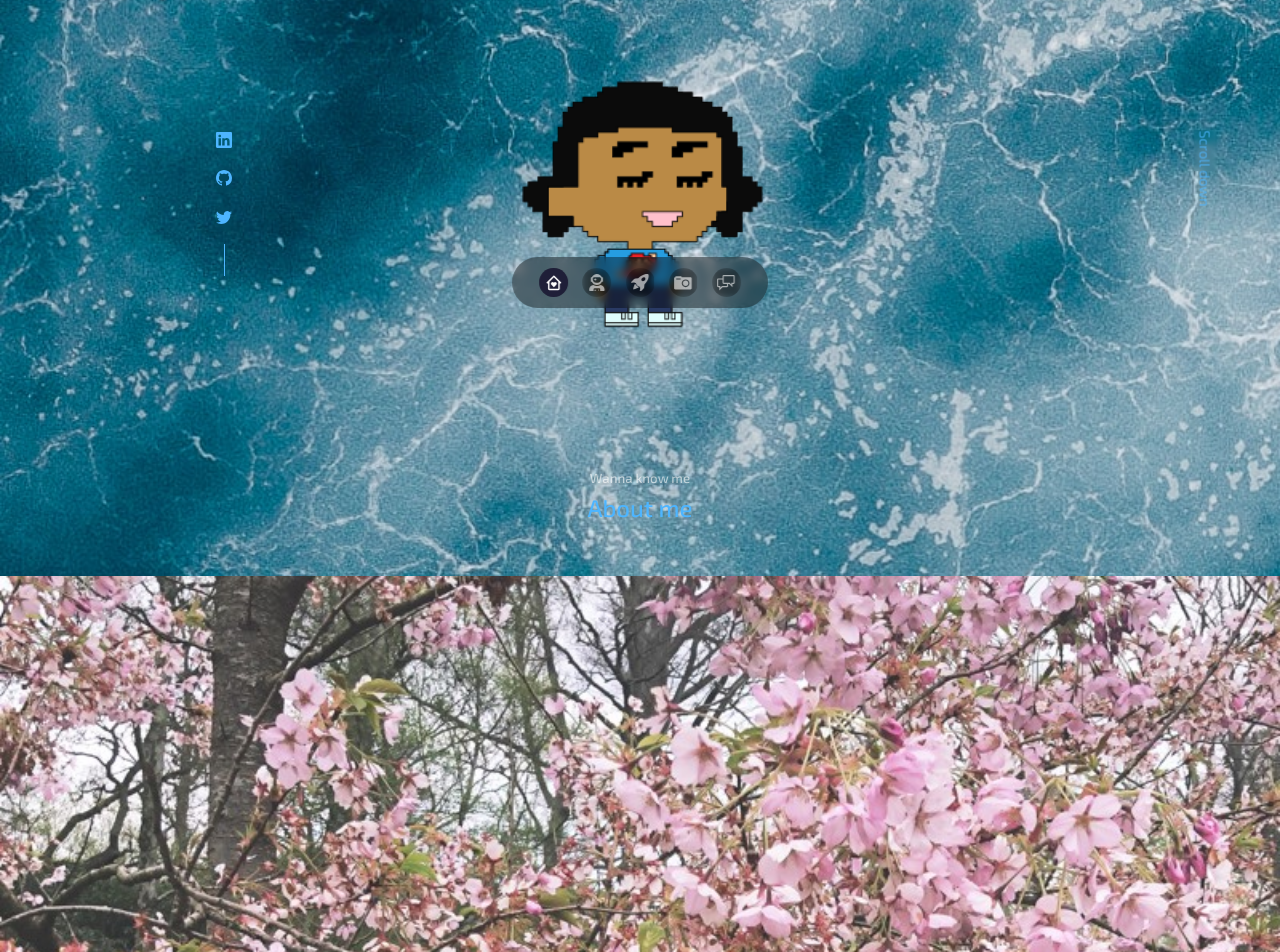
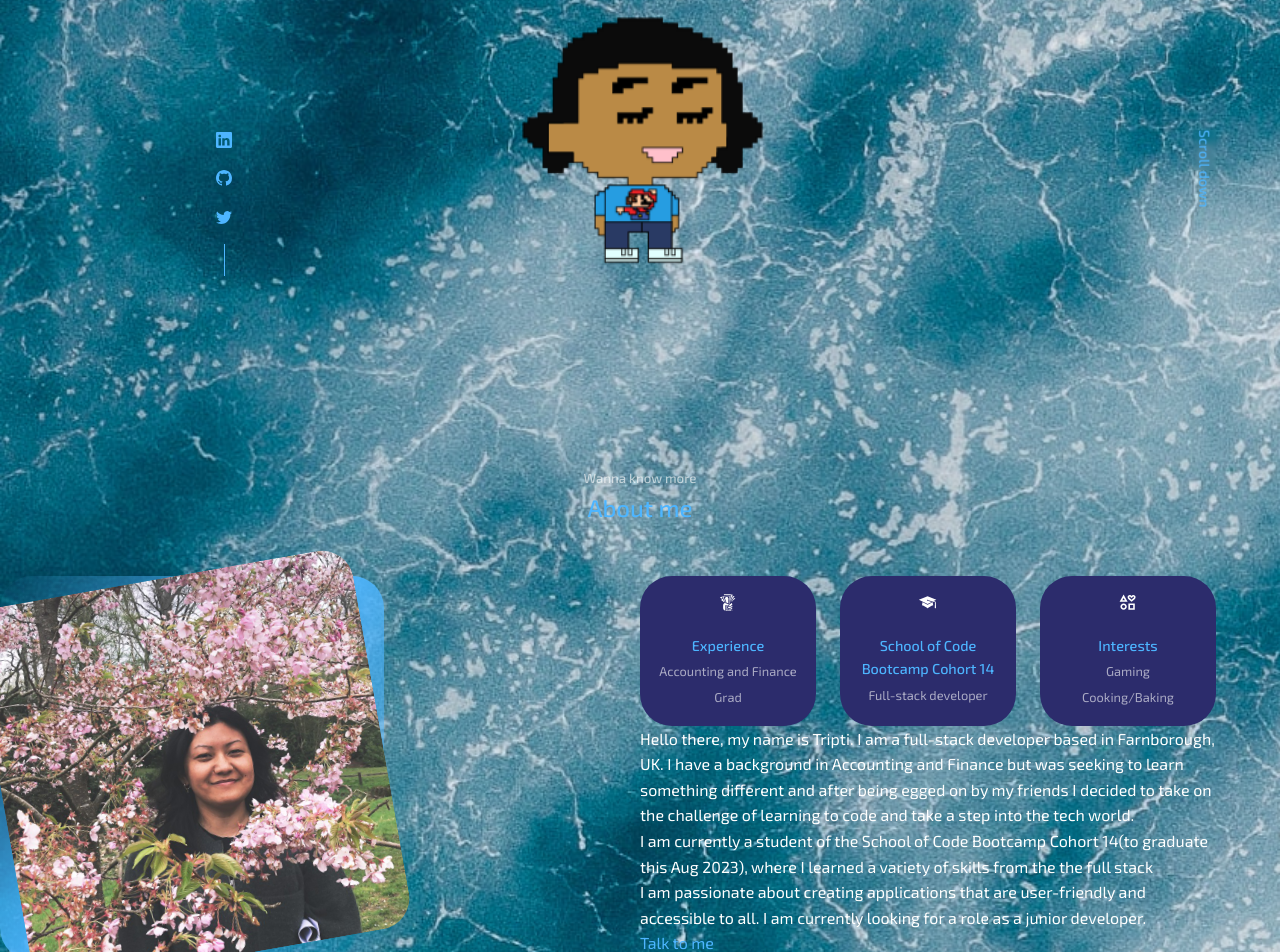
Before and after one commit to Trip25/MyPortfolio, a React (Create React App) app in the folder myportfolio/: page / in a window 1280 px wide. Shown: the part 460-1412 px from the top of the page. Built offline with nearby package versions, Linux system fonts and the light colour scheme; the HTML template or start-up script is replaced by a standard one.

Commit message:
still working on about me, but i need to sleep now

```diff
--- a/myportfolio/src/components/AboutMe/AboutMe.jsx
+++ b/myportfolio/src/components/AboutMe/AboutMe.jsx
@@ -1,11 +1,13 @@
 import React from 'react'
 import './aboutme.css'
 import MOI from '../../assets/LinkedIn-profilepic.jpg'
+import { GiTakeMyMoney, GiGraduateCap } from 'react-icons/gi'
+import { MdOutlineInterests } from 'react-icons/md'
 
 const AboutMe = () => {
   return (
     <section id='about'>
-    <h5>Wanna know me</h5>
+    <h5>Wanna know more</h5>
     <h2>About me</h2>
     <div className="container_aboutme">
       <div className="aboutme">
@@ -16,24 +18,34 @@
 
       <div className="aboutme__text">
         <div className="aboutme__text__container">
-          <article className=''>
-          {/* space for icon if we wanna add later */}
-          <h5>Hi, I'm Tripti Gurung</h5>
-          <small>Full Stack Developer</small>
+          <article className='aboutme-cards'>
+          <GiTakeMyMoney className='about-icon'/>
+          <h5>Experience</h5>
+          <small>Accounting and Finance Grad</small>
           </article>
 
-          <article className=''>
+          <article className='aboutme-cards'>
           {/* space for icon if we wanna add later */}
-          <h5>Finance</h5>
-          <small>degree</small>
+          <GiGraduateCap className='about-icon'/>
+          <h5>School of Code Bootcamp Cohort 14</h5>
+          <small>Full-stack developer</small>
           </article>
 
-          <article className=''>
-          {/* space for icon if we wanna add later */}
-          <h5>Bootcamper</h5>
-          <small>Gamer</small>
+          <article className='aboutme-cards'>
+          <MdOutlineInterests className='about-icon'/>
+          <h5>Interests</h5>
+          <small>Gaming</small><br/>
+          <small>Cooking/Baking</small>
           </article>
         </div>
+      <p>
+        Hello there, my name is Tripti. I am a full-stack developer based in Farnborough, UK. I have a background in Accounting and Finance but was seeking to learn something different and after being egged on by my friends I decided to take on the challenge of learning to code and take a step into the  tech world.
+          <br />
+        I am currently a student of the School of Code Bootcamp Cohort 14(to graduate this Aug 2023), where I learned a variety of skills from the the full stack <br/>
+        I am passionate about creating applications that are user-friendly and accessible to all. I am currently looking for a role as a junior developer.
+      </p>
+
+        <a href="#contact" className='btn-holler'> Talk to me </a>
       </div>
     </div>
     </section>
--- a/myportfolio/src/components/AboutMe/aboutme.css
+++ b/myportfolio/src/components/AboutMe/aboutme.css
@@ -0,0 +1,115 @@
+.container_aboutme{
+    display: grid;
+    grid-template-columns: 30% 45%;
+    gap: 20%;
+}
+
+.aboutme{
+    width: 100%;
+    aspect-ratio: 1/1;
+    border-radius: 2rem;
+    border: 1px #ffffff;
+    /* for testing */
+    background: linear-gradient(
+        125deg,
+        transparent,
+        var(--color-primary),
+        transparent
+    );
+    display: grid;
+    place-items: center;
+}
+
+.about-me-image{
+    transform: rotate(-10deg);
+    overflow: hidden;
+    border-radius: 2rem;
+}
+
+.about-me-image:hover{
+    transform: rotate(0deg);
+    transition: all 0.3s ease-in-out;
+}
+
+.aboutme__text__container{
+    display: grid;
+    grid-template-columns: repeat(3, 1fr);
+    gap: 1.5rem;
+}
+
+.aboutme-cards{
+    background: var(--color-bg-variant);
+    border: 1px solid transparent;
+    border-radius: 2rem;
+    padding: 1rem;
+    text-align: center;
+    transition: var(--transition);
+}
+
+.aboutme-cards:hover{
+    background: transparent;
+    backdrop-filter: hue-rotate(40deg);
+    border: 3px solid var(--color-primary);
+    cursor: default;
+    /* color: var(--color-bg); */
+
+    /* transition: all 0.3s ease-in-out;
+    transform: scale(1.1); */
+}
+
+.about-icon{
+    font-size: 1.2rem;
+}
+
+.aboutme-cards > h5{
+    margin-top: 1rem;
+    font-size: 0.9rem;
+    color: var(--color-primary);
+}
+
+.aboutme-cards > small{
+    font-size: 0.8rem;
+    color: var(--light-color);
+}
+
+.aboutme-text p{
+    color: var(--light-color);
+    margin: 2rem 0 2.6rem;
+    font-size: 1.2rem;
+    line-height: 1.5;
+    text-align: justify;
+}
+
+/*Media Query for MEDIUM sized display devices */
+@media screen and (max-width: 1024px) {
+    .container_aboutme{
+        grid-template-columns: 1fr;
+        gap: 0;
+    }
+    .aboutme{
+        width: 50%;
+        margin: 2rem auto 4rem;
+    }
+
+    .aboutme__text p {
+        margin: 1rem 0 1.5rem;
+    }
+ }
+
+
+ /*Media Query for SMALL DEVICES */
+ @media screen and (max-width: 600px) {
+    .aboutme{
+        width: 65%;
+        margin: 0 auto 3rem;
+    }
+    .aboutme-cards{
+        grid-template-columns: 1fr 1fr;
+        gap: 1rem;
+
+    }
+    .aboutme__text p {
+        margin: 1rem 0 1.5rem;
+        text-align: center;
+    }
+ }
--- a/myportfolio/src/components/Header/HeaderSocial.jsx
+++ b/myportfolio/src/components/Header/HeaderSocial.jsx
@@ -6,7 +6,7 @@
     <div className='header_socials'>
         <a href='https://www.linkedin.com/in/tripti-gurung-294089a6/' target='_blank' ><BsLinkedin /> </a>
         <a href='https://github.com/Trip25' target='_blank' ><BsGithub/></a>
-        <a href='' target='_blank' ><BsTwitter/></a>
+        <a href='https://twitter.com/TriptiGuru87880' target='_blank' ><BsTwitter/></a>
         {/*
         <a href='' target='_blank' ></a> */}
     </div>
--- a/myportfolio/src/components/Header/header.css
+++ b/myportfolio/src/components/Header/header.css
@@ -44,9 +44,9 @@
     height: 30rem;
     position: absolute;
     left: calc(50% - 11rem);
-    margin-top: 4rem;
-    border-radius: 15rem 15rem 15rem 15rem;
-    padding: 5rem 1.5rem 1.5rem 1.5rem;
+    margin-top: 0rem;
+    border-radius: 10rem 15rem 20rem 15rem;
+    padding: 5rem 1.5rem 2rem 1.5rem;
 }
 
 
@@ -56,7 +56,7 @@
     right: 2.3rem;
     bottom: 10rem;
     transform: rotate(90deg);
-    font-weight: 300;
+    font-weight: 500;
     /* fonts weight only available in 300, 400,500, 600 */
     font-size: 0.9rem;
 }
--- a/myportfolio/src/components/Nav/Nav.jsx
+++ b/myportfolio/src/components/Nav/Nav.jsx
@@ -11,7 +11,9 @@
   const [activeNav, setActiveNav] = useState('#')
   return (
     <nav className="nav">
+    {/* eslint-disable-next-line */}
       <a href="#" onClick={() => setActiveNav('#')} className={activeNav === '#' ? 'active': ''}><BiHomeHeart/></a>
+    {/* FYI if I come to forget, the disable is needed as it doesn't like the empty # above */}
       <a href="#about" onClick={() => setActiveNav('#about')} className={activeNav === '#about' ? 'active': ''}><FaUserAstronaut/></a>
       <a href="#experience" onClick={() => setActiveNav('#experience')} className={activeNav === '#experience' ? 'active': ''}><BsFillRocketTakeoffFill/></a>
       <a href="#projects" onClick={() => setActiveNav('#projects')} className={activeNav === '#projects' ? 'active': ''}><GoDeviceCamera/></a>
--- a/myportfolio/src/components/Nav/nav.css
+++ b/myportfolio/src/components/Nav/nav.css
@@ -7,7 +7,9 @@
     position: fixed;
     left: 50%;
     transform: translateX(-50%);
-    bottom: 2rem;
+    /* bottom: 2rem; */
+    /* switched to top as it was blocking the view */
+    top: 0rem;
     display: flex;
     gap: 0.9rem;
     border-radius: 2.5rem;
```
